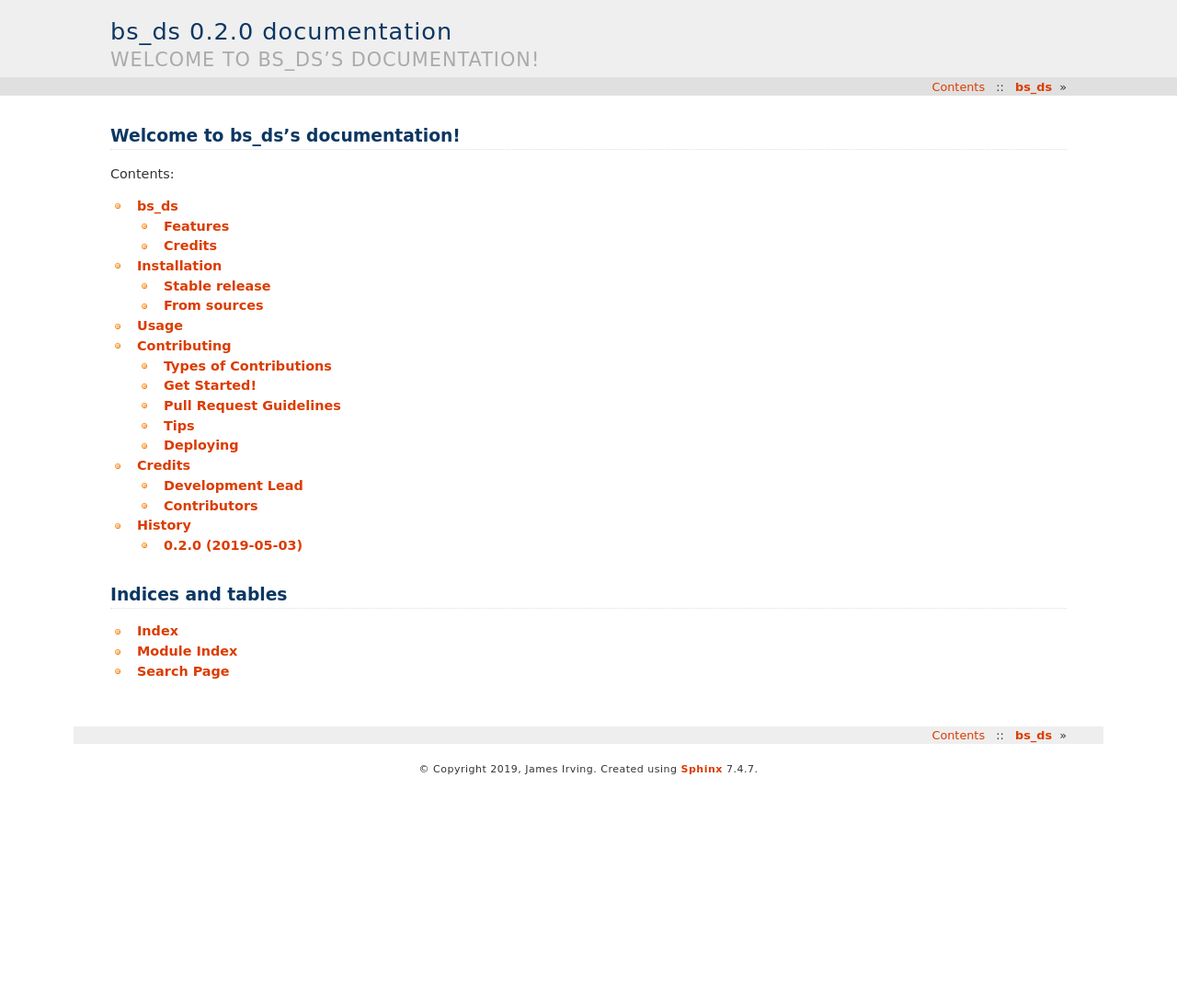
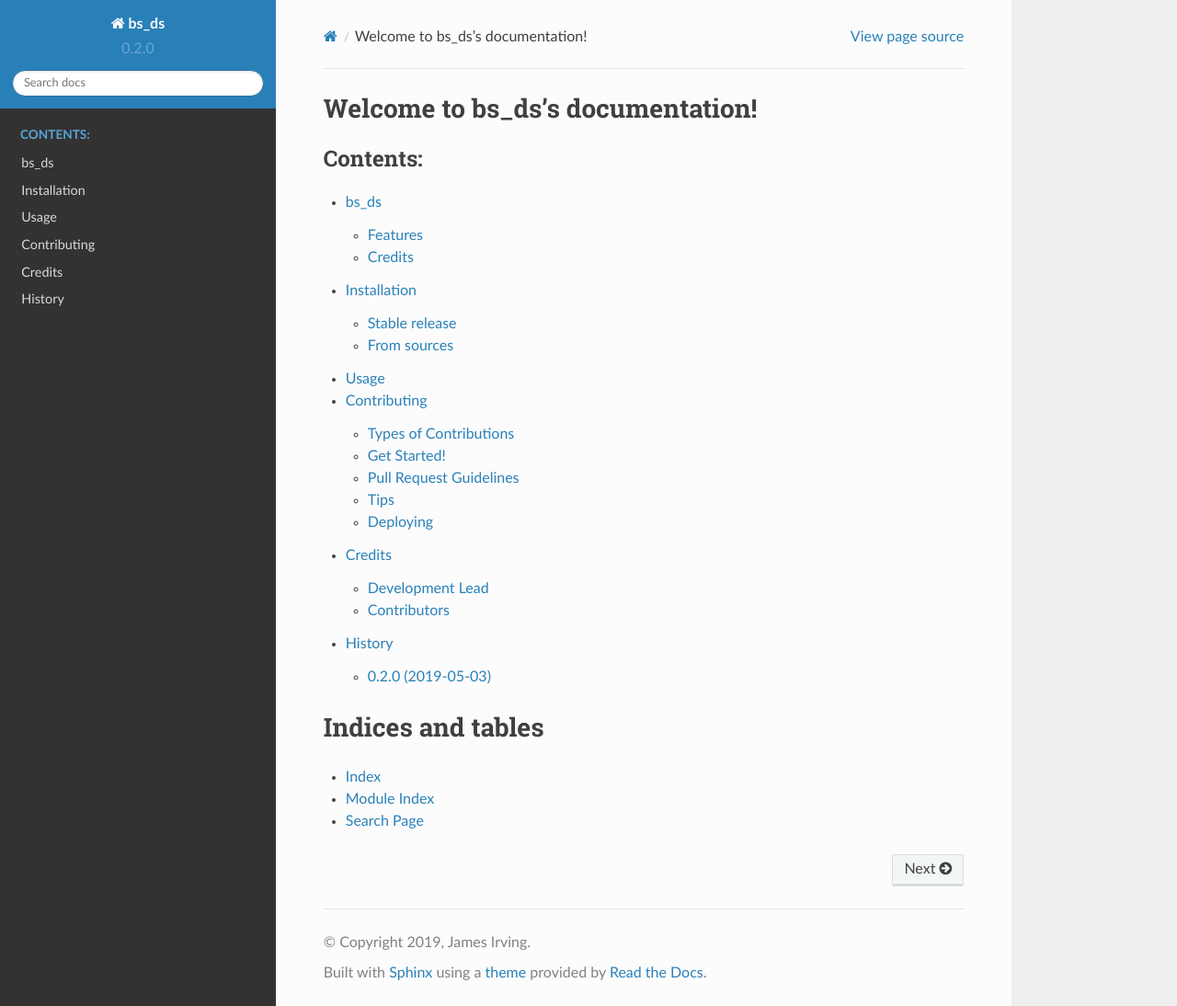
Before and after one commit to jirvingphd/bs_ds, a Sphinx documentation site: the page built from docs/index.rst, in a window 1280 px wide and 1094 px high. Shown: the whole window at 92% size. Built offline with Sphinx 7.4.7 and the Read the Docs theme 2.0.0, drawn with Linux system fonts in a browser that asks for light colours; pages that are not in the unit, such as notebooks, are missing from menus; some of the changed lines change nothing that is shown.

Commit message:
Changed html theme and added run_api() to conf.py

```diff
--- a/docs/conf.py
+++ b/docs/conf.py
@@ -76,7 +76,7 @@ exclude_patterns = ['_build', 'Thumbs.db', '.DS_Store']
 pygments_style = 'sphinx'
 
 # If true, `todo` and `todoList` produce output, else they produce nothing.
-todo_include_todos = False
+todo_include_todos = True
 
 
 # -- Options for HTML output -------------------------------------------
@@ -84,7 +84,7 @@ todo_include_todos = False
 # The theme to use for HTML and HTML Help pages.  See the documentation for
 # a list of builtin themes.
 #
-html_theme = 'haiku'
+html_theme = 'sphinx_rtd_theme'
 
 # Theme options are theme-specific and customize the look and feel of a
 # theme further.  For a list of options available for each theme, see the
@@ -158,3 +158,16 @@ texinfo_documents = [
      'BraodSteel DataScience Bootcamp.',
      'Miscellaneous'),
 ]
+
+
+def run_apidoc(_):
+	from sphinx.apidoc import main
+	import os
+	import sys
+	sys.path.append(os.path.join(os.path.dirname(__file__), '..'))
+	cur_dir = os.path.abspath(os.path.dirname(__file__))
+	module = os.path.join(cur_dir,"..","labbookdb")
+	main(['-e', '-o', cur_dir, module, '--force'])
+
+def setup(app):
+	app.connect('builder-inited', run_apidoc)
```
